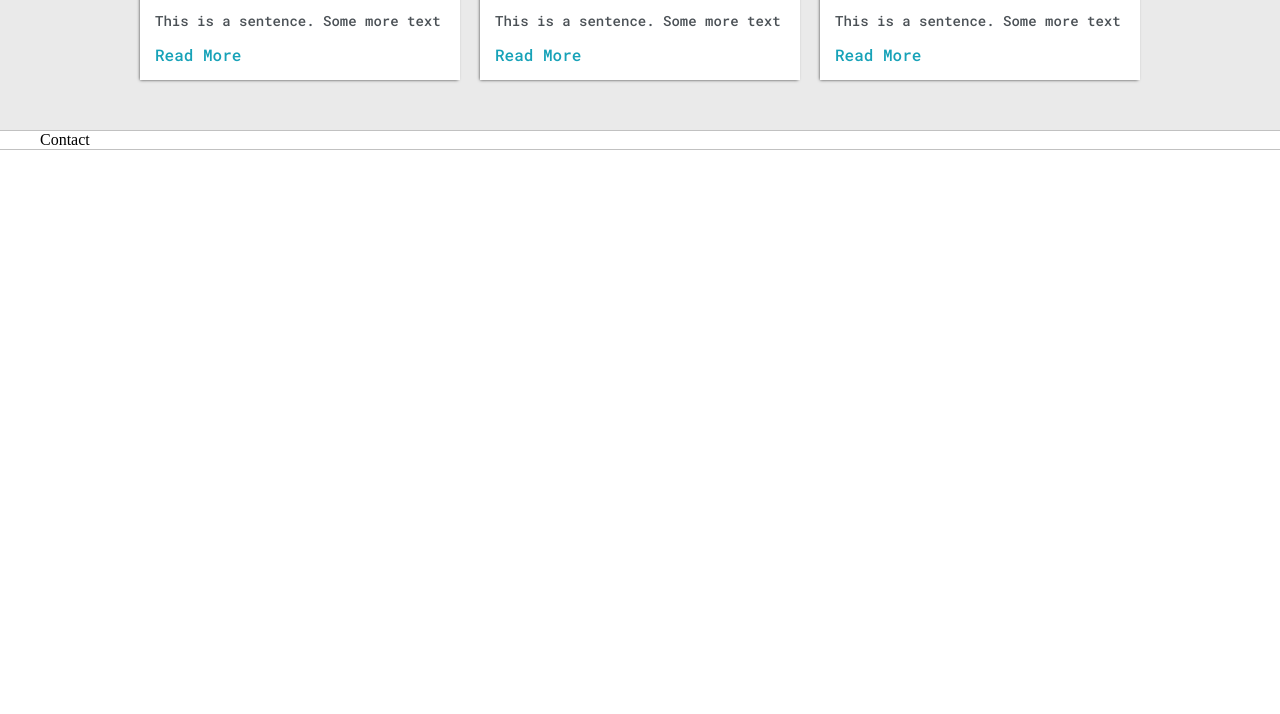
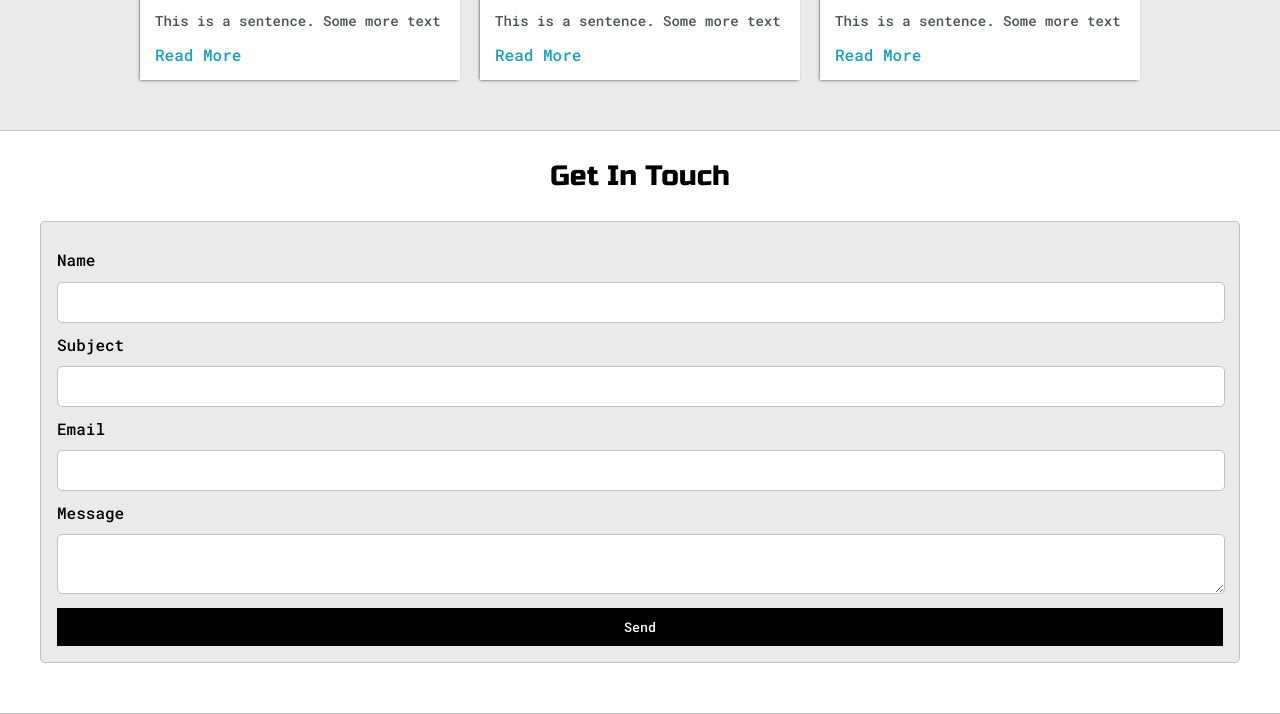
Before and after one commit to maaabilly/practicePortfolio2, a plain HTML site: page index.html in a window 1280 px wide. Shown: the part 1532-2246 px from the top of the page. Before the commit the page ends 1682 px from the top, so only its background shows below. Drawn offline with Linux system fonts and the light colour scheme.

Commit message:
finished form in index.html with plain css styling

```diff
--- a/default.css
+++ b/default.css
@@ -15,6 +15,8 @@
     --boxShadow: -1px 1px 3px -1px rgba(0,0,0,0.75);
 
     --githubColor: #4078c0;
+
+    --buttonColor: black;
 
 }
 
@@ -306,6 +308,41 @@ h6 { font-size: 16px; }
     font-size: 14px;
 }
 
+#contact-form {
+    display: block;
+    min-width: 600px;
+    margin: 0 auto;
+    border: 1px solid var(--borderColor);
+    padding: 16px;
+    border-radius: 5px;
+    background-color: var(--mainColor);
+    margin-bottom: 50px;
+}
+
+#contact-form label {
+    line-height: 2.7em;
+}
+
+.input-field {
+    width: 100%;
+    padding: 10px 0;
+    background-color: var(--secondaryColor);
+    border-radius: 5px;
+    border: 1px solid var(--borderColor);
+    font-size: 14px;
+}
+
+#submit-btn {
+    margin-top: 10px;
+    width: 100%;
+    padding: 10px 0;
+    color: #ffffff;
+    background-color: var(--buttonColor);
+    border: none;
+}
+
+
+
 @media screen and (max-width: 1200px) {
     .main-container{width: 95%;}
 }
--- a/index.html
+++ b/index.html
@@ -9,6 +9,7 @@
     <link rel="stylesheet" href="default.css">
     <script src="https://kit.fontawesome.com/49241be6c6.js" crossorigin="anonymous"></script>
 </head>
+
 <body>
     <section class="s1">
         <div class="main-container">
@@ -113,7 +114,7 @@
                         <div class="post-preview">
                             <h6 class="post-title">Post Title</h6>
                             <p class="post-intro">This is a sentence. Some more text</p>
-                            <a target="_blank" href="#">Read More</a>
+                            <a target="_blank" href="post.html">Read More</a>
                         </div>
                     </div>
                 </div>
@@ -146,7 +147,26 @@
     </section>
 
     <section class="s2">
-        <div class="main-container">Contact</div>
+        <div class="main-container">
+            <h3 style="text-align: center;">Get In Touch</h3>
+
+            <form action="" id="contact-form">
+                <label for="name">Name</label>
+                <input type="text" name="Name" class="input-field">
+
+                <label for="subject">Subject</label>
+                <input type="text" name="Subject" class="input-field">
+
+                <label for="email">Email</label>
+                <input type="text" name="Email" class="input-field">
+
+                <label for="message">Message</label>
+                <textarea type="text" name="Message" class="input-field"></textarea>
+
+                <input id="submit-btn" type="submit" value="Send">
+            </form>
+
+        </div>
     </section>
 
 
```
Also changed, not shown: post.html (added, +34 -0 lines), 1 other file.
